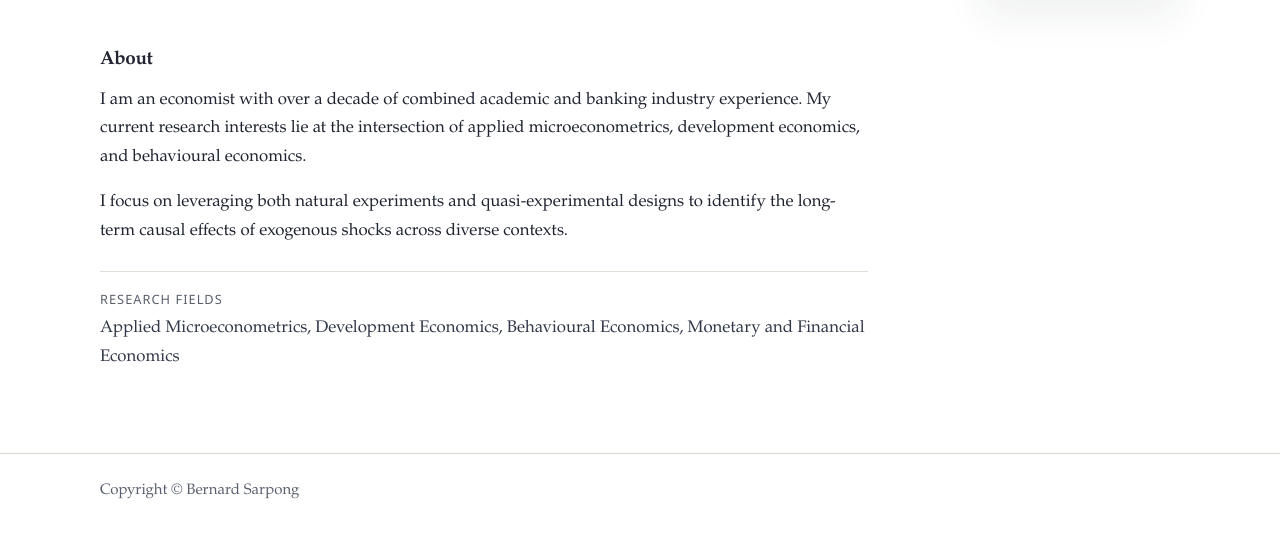
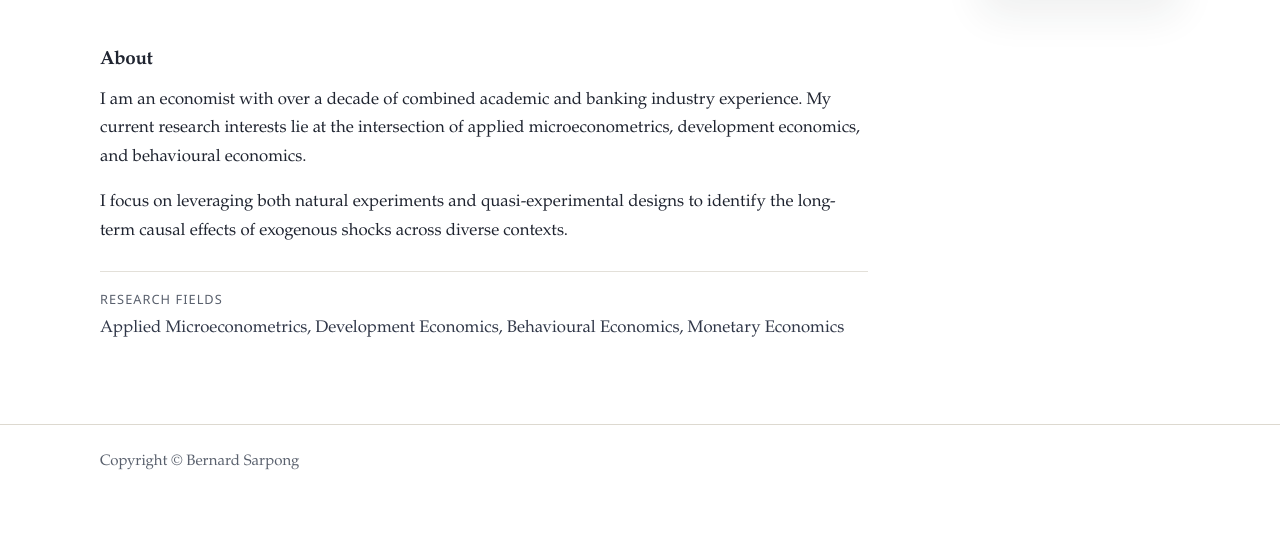
Before and after one commit to bernardksarpong/bernardksarpong.github.io, a Jekyll site: the page built from index.html, in a window 1280 px wide, cut to the strip 413-956 px from the top of the page. Shown: the top 538 px of the strip. Built offline with Jekyll 4.4.1, drawn with Linux system fonts in a browser that asks for light colours; after the commit the page ends 928 px from its top, so only the background shows below that.

Commit message:
Update profile content via site editor

```diff
--- a/_data/profile.yml
+++ b/_data/profile.yml
@@ -12,7 +12,7 @@ research_fields:
   - Applied Microeconometrics
   - Development Economics
   - Behavioural Economics
-  - Monetary and Financial Economics
+  - Monetary Economics
 research_interests:
   - Economic Research
   - Economic Consulting
```
